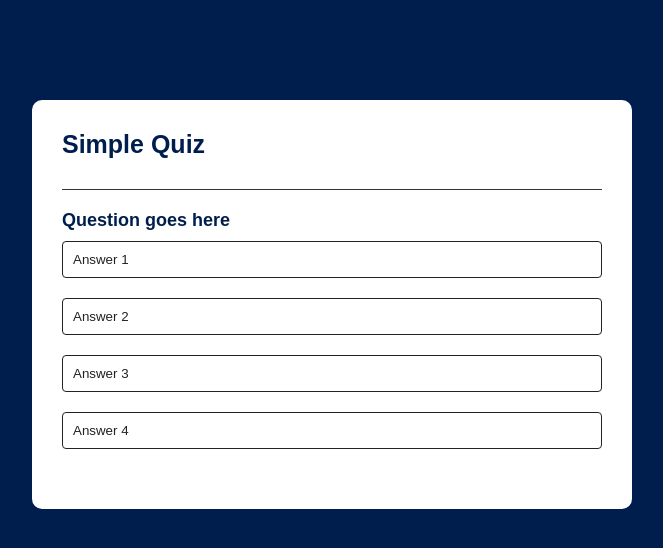
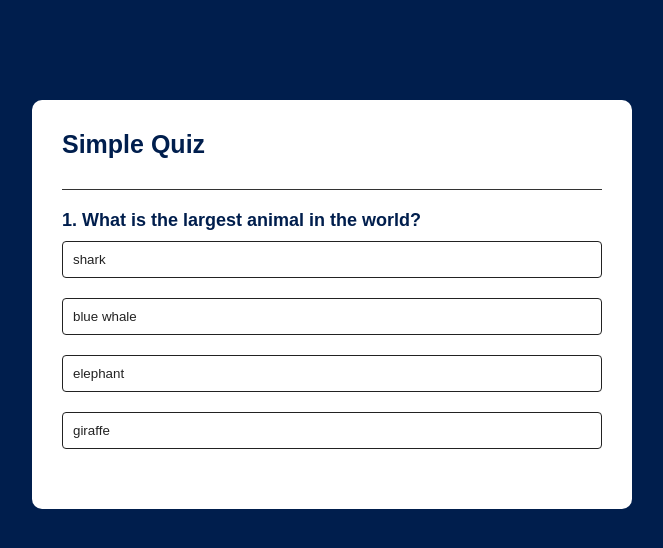
Before and after one commit to Retr0IsNotAvailable/quiz-app, a plain HTML site: page index.html in a window 1280 px wide. Shown: the whole page, without its empty margins (308-971 px from the left). Drawn offline with Linux system fonts and the light colour scheme.

Commit message:
add quiz functionality with questions and answer handling

```diff
--- a/index.html
+++ b/index.html
@@ -25,6 +25,6 @@
         <button id="next-button">Next</button>
       </div>
     </div>
-    <script src="scripts/general.js"></script>
+    <script src="./scripts/general.js"></script>
   </body>
 </html>
--- a/scripts/general.js
+++ b/scripts/general.js
@@ -0,0 +1,88 @@
+const questions = [
+  {
+    question: "What is the largest animal in the world?",
+    answers: [
+      { text: "shark", correct: false },
+      { text: "blue whale", correct: true },
+      { text: "elephant", correct: false },
+      { text: "giraffe", correct: false }
+    ]
+  }, {
+    question: "What is the smallest continent in the world?",
+    answers: [
+      { text: "asia", correct: false },
+      { text: "australia", correct: true },
+      { text: "africa", correct: false },
+      { text: "artic", correct: false }
+    ]
+  }, {
+    question: "What is the largest desert in the world?",
+    answers: [
+      { text: "kalahari", correct: false },
+      { text: "gobi", correct: true },
+      { text: "sahara", correct: false },
+      { text: "antarctica", correct: false }
+    ]
+  }, {
+    question: "What is the smallest country in the world?",
+    answers: [
+      { text: "vatican city", correct: true },
+      { text: "bhutan", correct: false },
+      { text: "nepal", correct: false },
+      { text: "shri lanka", correct: false }
+    ]
+  }
+];
+
+const questionElement = document.getElementById('question');
+const answerButtonsElement = document.getElementById('answer-buttons');
+const nextButtonElement = document.getElementById('next-button');
+
+let currentQuestionIndex = 0;
+let score = 0;
+
+// reset quiz to initial values
+function startQuiz() {
+  currentQuestionIndex = 0;
+  score = 0;
+  nextButtonElement.innerHTML = 'Next';
+  showQuestion();
+}
+
+function showQuestion() {
+  resetState();
+  let currentQuestion = questions[currentQuestionIndex];
+  let questionNumber = currentQuestionIndex + 1;
+  questionElement.innerHTML = questionNumber + '. ' + currentQuestion.question;
+
+  currentQuestion.answers.forEach((answer) => {
+    const button = document.createElement('BUTTON');
+    button.innerHTML = answer.text;
+    button.classList.add('answer-button');
+    answerButtonsElement.appendChild(button);    // display the button element inside the 'answer-buttons' div
+    if (answer.correct) {
+      button.dataset.correct = answer.correct;
+    }
+    button.addEventListener('click', selectAnswer);
+  });
+}
+
+function resetState() {
+  nextButtonElement.style.display = 'none';
+  while (answerButtonsElement.firstChild) {
+    answerButtonsElement.removeChild(answerButtonsElement.firstChild);
+  }
+}
+
+function selectAnswer(e) {
+  const selectedButton = e.target;
+  const isCorrect = selectedButton.dataset.correct;
+
+  if (isCorrect) {
+    selectedButton.classList.add('correct');
+  } else {
+    selectedButton.classList.add('incorrect');
+  }
+}
+
+startQuiz();
--- a/styles/quiz.css
+++ b/styles/quiz.css
@@ -40,3 +40,11 @@
   cursor: pointer;
   border: 1px solid #001e4d;
 }
+
+.correct {
+  background: #1aeabc;
+}
+
+.incorrect {
+  background: #ff9393;
+}
```
